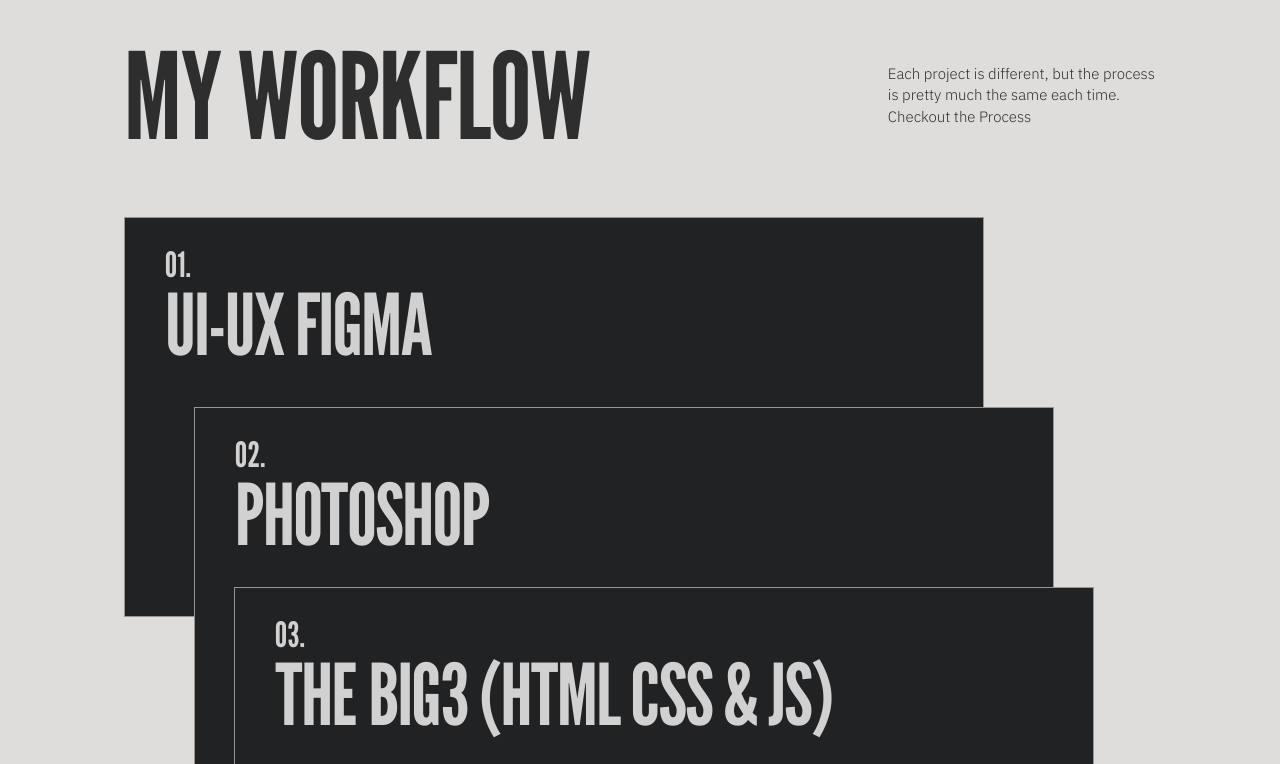
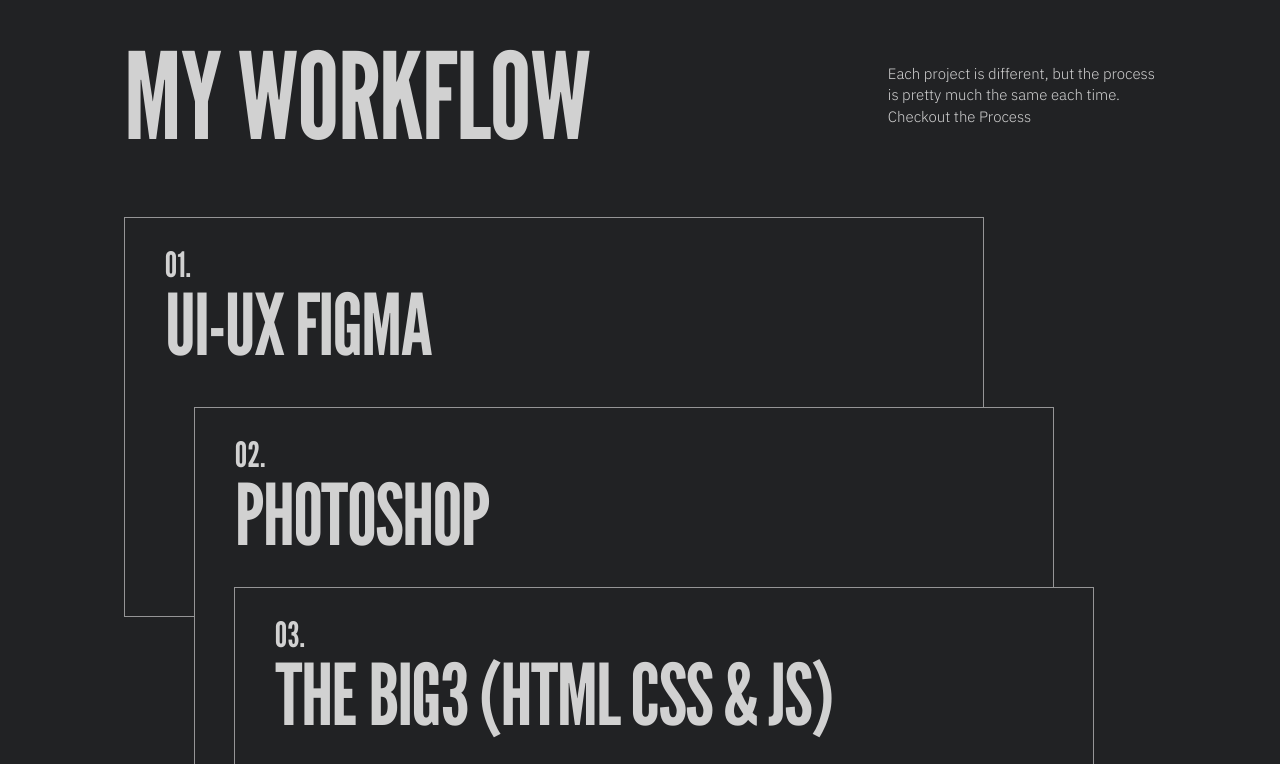
Before and after one commit to VishwaSid2/My-Portfolio-New, a plain HTML site: page Portfolio/index.html in a window 1280 px wide. Shown: the part 856-1620 px from the top of the page. Drawn offline with nearby package versions, Linux system fonts and the light colour scheme.

Commit message:
this is refix ono light and darkmode

```diff
--- a/Portfolio/js/script.js
+++ b/Portfolio/js/script.js
@@ -28,14 +28,17 @@ function lightDark() {
   console.log(localStorage.getItem("land"));
 }
 // REMEMBER THE LIGHT AND DARK MODE IN LOCAL STORAGE
+localStorage.setItem("land", "dark");
 const landvalue = localStorage.getItem("land");
 landvalue == "dark" ? (html.className = "") : (html.className = "dark");
+
 lightDark();
 
 togglerContainer.addEventListener("click", () => {
   html.classList.toggle("dark");
   lightDark();
 });
+
 // NAVBAR TOGGLER
 const navbarX = document.querySelector(".nav__menubars");
 const fullnavbar = document.querySelector("header .fullnav");
```
Also changed, not shown: Portfolio/index.html (+1 -2 lines).
